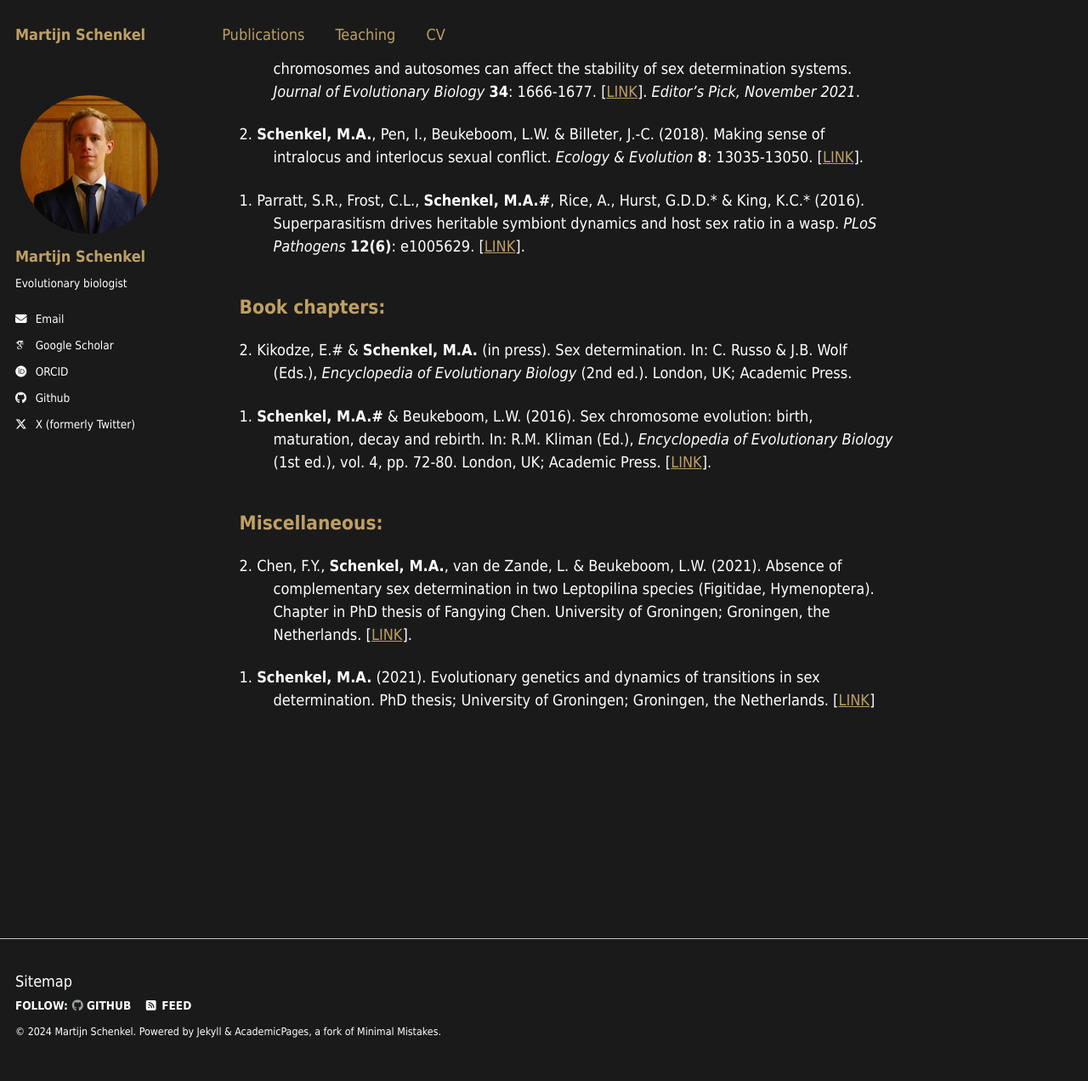
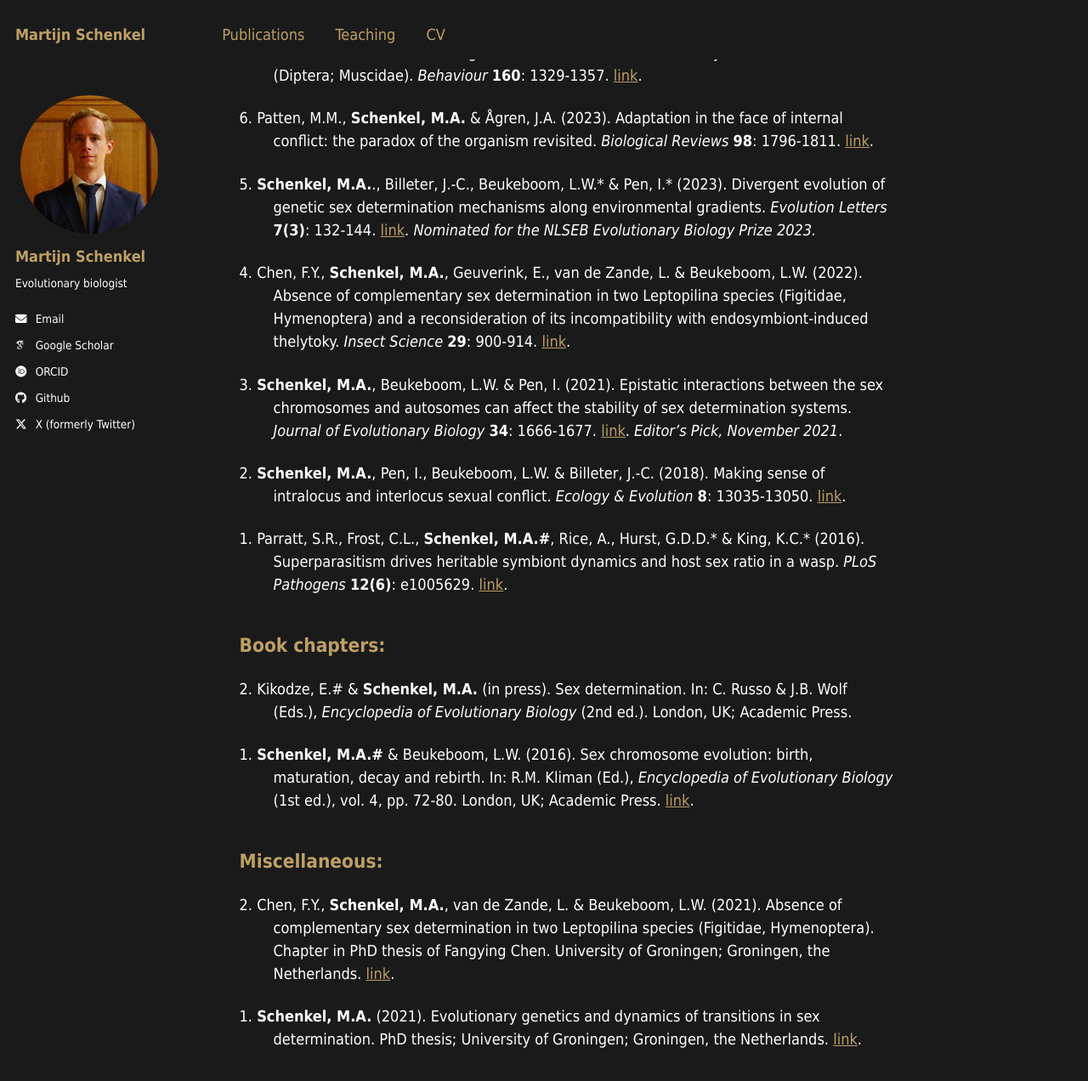
Before and after one commit to MartijnSchenkel/MartijnSchenkel.github.io, a Jekyll site: the page built from _pages/publications.md, in a window 1280 px wide and 1400 px high, scrolled down 815 px. Shown: the top 1272 px of the window at 85% size. Built offline with Jekyll 4.4.1, drawn with Linux system fonts in a browser that asks for light colours; some web fonts are replaced; part of the change alters nothing that is shown; some of the changed text lies outside the part shown.

Commit message:
Update publications.md

```diff
--- a/_pages/publications.md
+++ b/_pages/publications.md
@@ -7,41 +7,52 @@ redirect_from:
 
 {% include base_path %}
 
+# signifies BSc/MSc student authorship; * signifies equal contributions.
+
+## Under review:
+<p style="margin-left: 40px; text-indent: -40px;">
+2. Schenkel, M.A., Patten, M.M. & Ågren, J.A. Quantifying internal conflicts and their threats to organismal form and fitness. <a href="https://doi.org/10.1101/2024.02.05.578856"> preprint link</a>.
+</p>.
+
+<p style="margin-left: 40px; text-indent: -40px;">
+1. <b>Schenkel, M.A.</b>, Ross, L. & Wedell, N. Selfish genetic elements and the evolution of sex determination and inheritance mechanisms. In: J.A. Ågren & M.M. Patten (Eds.), <i>The Paradox of the Organism: Adaptation and Internal Conflict</i>. Cambridge, MA, USA; Harvard University Press.
+</p>
+
 ## Journal articles:
 <p style="margin-left: 40px; text-indent: -40px;">
-9. <b>Schenkel, M.A.</b> (2024; in press). Transitions in sex determination mechanisms through parental and sexual antagonism. <i>Heredity</i> <b>vol</b>: pp-pp. [<a href="https://doi.org/10.1038/s41437-024-00717-x">LINK</a>].
+9. <b>Schenkel, M.A.</b> (2024; in press). Transitions in sex determination mechanisms through parental and sexual antagonism. <i>Heredity</i> <b>vol</b>: pp-pp. <a href="https://doi.org/10.1038/s41437-024-00717-x">link</a>.
 </p>
 
 <p style="margin-left: 40px; text-indent: -40px;">
-8. Li, X., Visser, S., Son, J.H., Geuverink, E., Kıvanç, E.N.#, Wu, Y., Schmeing, S., Pippel, M., Anvar, S., <b>Schenkel, M.A.</b>, Marec, F., Robinson, M., Meisel, R., Wimmer, E., van de Zande, L., Bopp, D. & Beukeboom, L.W. (2024). Divergent evolution of male-determining loci on different proto-Y chromosomes of the housefly. <i>Nature Communications</i> <b>15</b>: 5984. [<a href="https://doi.org/10.1038/s41467-024-50390-1">LINK</a>].
+8. Li, X., Visser, S., Son, J.H., Geuverink, E., Kıvanç, E.N.#, Wu, Y., Schmeing, S., Pippel, M., Anvar, S., <b>Schenkel, M.A.</b>, Marec, F., Robinson, M., Meisel, R., Wimmer, E., van de Zande, L., Bopp, D. & Beukeboom, L.W. (2024). Divergent evolution of male-determining loci on different proto-Y chromosomes of the housefly. <i>Nature Communications</i> <b>15</b>: 5984. <a href="https://doi.org/10.1038/s41467-024-50390-1">link</a>.
 </p>
 
 <p style="margin-left: 40px; text-indent: -40px;">
-7. ter Haar, S.#, Billeter, J.-C., Francuski, L., Beukeboom, L.W.* & <b>Schenkel, M.A.*</b> (2023). Adult sex ratios affect mating behaviour in the common housefly <i>Musca domestica</i> L. (Diptera; Muscidae). <i>Behaviour</i> <b>160</b>: 1329-1357. [<a href="https://doi.org/10.1163/1568539X-bja10241">LINK</a>].
+7. ter Haar, S.#, Billeter, J.-C., Francuski, L., Beukeboom, L.W.* & <b>Schenkel, M.A.*</b> (2023). Adult sex ratios affect mating behaviour in the common housefly <i>Musca domestica</i> L. (Diptera; Muscidae). <i>Behaviour</i> <b>160</b>: 1329-1357. <a href="https://doi.org/10.1163/1568539X-bja10241">link</a>.
 </p>
 
 <p style="margin-left: 40px; text-indent: -40px;">
-6. Patten, M.M., <b>Schenkel, M.A.</b> & Ågren, J.A. (2023). Adaptation in the face of internal conflict: the paradox of the organism revisited. <i>Biological Reviews</i> <b>98</b>: 1796-1811. [<a href="https://doi.org/10.1111/brv.12983">LINK</a>].
+6. Patten, M.M., <b>Schenkel, M.A.</b> & Ågren, J.A. (2023). Adaptation in the face of internal conflict: the paradox of the organism revisited. <i>Biological Reviews</i> <b>98</b>: 1796-1811. <a href="https://doi.org/10.1111/brv.12983">link</a>.
 </p>
 
 <p style="margin-left: 40px; text-indent: -40px;">
-5. <b>Schenkel, M.A.</b>., Billeter, J.-C., Beukeboom, L.W.* & Pen, I.* (2023). Divergent evolution of genetic sex determination mechanisms along environmental gradients. <i>Evolution Letters</i> <b>7(3)</b>: 132-144. [<a href="https://doi.org/10.1093/evlett/qrad011">LINK</a>]. <i>Nominated for the NLSEB Evolutionary Biology Prize 2023.</i>
+5. <b>Schenkel, M.A.</b>., Billeter, J.-C., Beukeboom, L.W.* & Pen, I.* (2023). Divergent evolution of genetic sex determination mechanisms along environmental gradients. <i>Evolution Letters</i> <b>7(3)</b>: 132-144. <a href="https://doi.org/10.1093/evlett/qrad011">link</a>. <i>Nominated for the NLSEB Evolutionary Biology Prize 2023.</i>
 </p>
 
 <p style="margin-left: 40px; text-indent: -40px;">
-4. Chen, F.Y., <b>Schenkel, M.A.</b>, Geuverink, E., van de Zande, L. & Beukeboom, L.W. (2022). Absence of complementary sex determination in two Leptopilina species (Figitidae, Hymenoptera) and a reconsideration of its incompatibility with endosymbiont-induced thelytoky. <i>Insect Science</i> <b>29</b>: 900-914. [<a href="https://doi.org/10.1111/1744-7917.12969">LINK</a>].
+4. Chen, F.Y., <b>Schenkel, M.A.</b>, Geuverink, E., van de Zande, L. & Beukeboom, L.W. (2022). Absence of complementary sex determination in two Leptopilina species (Figitidae, Hymenoptera) and a reconsideration of its incompatibility with endosymbiont-induced thelytoky. <i>Insect Science</i> <b>29</b>: 900-914. <a href="https://doi.org/10.1111/1744-7917.12969">link</a>.
 </p>
 
 <p style="margin-left: 40px; text-indent: -40px;">
-3. <b>Schenkel, M.A.</b>, Beukeboom, L.W. & Pen, I. (2021). Epistatic interactions between the sex chromosomes and autosomes can affect the stability of sex determination systems. <i>Journal of Evolutionary Biology</i> <b>34</b>: 1666-1677. [<a href="https://doi.org/10.1111/jeb.13939">LINK</a>]. <i>Editor’s Pick, November 2021</i>.
+3. <b>Schenkel, M.A.</b>, Beukeboom, L.W. & Pen, I. (2021). Epistatic interactions between the sex chromosomes and autosomes can affect the stability of sex determination systems. <i>Journal of Evolutionary Biology</i> <b>34</b>: 1666-1677. <a href="https://doi.org/10.1111/jeb.13939">link</a>. <i>Editor’s Pick, November 2021</i>.
 </p>
 
 <p style="margin-left: 40px; text-indent: -40px;">
-2. <b>Schenkel, M.A.</b>, Pen, I., Beukeboom, L.W. & Billeter, J.-C. (2018). Making sense of intralocus and interlocus sexual conflict. <i>Ecology & Evolution</i> <b>8</b>: 13035-13050.  [<a href="https://doi.org/10.1002/ece3.4629">LINK</a>].
+2. <b>Schenkel, M.A.</b>, Pen, I., Beukeboom, L.W. & Billeter, J.-C. (2018). Making sense of intralocus and interlocus sexual conflict. <i>Ecology & Evolution</i> <b>8</b>: 13035-13050. <a href="https://doi.org/10.1002/ece3.4629">link</a>.
 </p>
 
 <p style="margin-left: 40px; text-indent: -40px;">
-1. Parratt, S.R., Frost, C.L., <b>Schenkel, M.A.#</b>, Rice, A., Hurst, G.D.D.* & King, K.C.* (2016). Superparasitism drives heritable symbiont dynamics and host sex ratio in a wasp. <i>PLoS Pathogens</i> <b>12(6)</b>: e1005629.  [<a href="https://doi.org/10.1371/journal.ppat.1005629">LINK</a>].
+1. Parratt, S.R., Frost, C.L., <b>Schenkel, M.A.#</b>, Rice, A., Hurst, G.D.D.* & King, K.C.* (2016). Superparasitism drives heritable symbiont dynamics and host sex ratio in a wasp. <i>PLoS Pathogens</i> <b>12(6)</b>: e1005629.  <a href="https://doi.org/10.1371/journal.ppat.1005629">link</a>.
 </p>
 
 ## Book chapters:
@@ -49,16 +60,13 @@ redirect_from:
   2. Kikodze, E.# & <b>Schenkel, M.A.</b> (in press). Sex determination. In: C. Russo & J.B. Wolf (Eds.), <i>Encyclopedia of Evolutionary Biology</i> (2nd ed.). London, UK; Academic Press.
 </p>
 <p style="margin-left: 40px; text-indent: -40px;">
-  1. <b>Schenkel, M.A.#</b> & Beukeboom, L.W. (2016). Sex chromosome evolution: birth, maturation, decay and rebirth. In: R.M. Kliman (Ed.), <i>Encyclopedia of Evolutionary Biology</i> (1st ed.), vol. 4, pp. 72-80. London, UK; Academic Press. [<a href="https://doi.org/10.1016/B978-0-12-800049-6.00147-5">LINK</a>].
+  1. <b>Schenkel, M.A.#</b> & Beukeboom, L.W. (2016). Sex chromosome evolution: birth, maturation, decay and rebirth. In: R.M. Kliman (Ed.), <i>Encyclopedia of Evolutionary Biology</i> (1st ed.), vol. 4, pp. 72-80. London, UK; Academic Press. <a href="https://doi.org/10.1016/B978-0-12-800049-6.00147-5">link</a>.
 </p>
-
-
-
 
 ## Miscellaneous:
 <p style="margin-left: 40px; text-indent: -40px;">
-  2. Chen, F.Y., <b>Schenkel, M.A.</b>, van de Zande, L. & Beukeboom, L.W. (2021). Absence of complementary sex determination in two Leptopilina species (Figitidae, Hymenoptera). Chapter in PhD thesis of Fangying Chen. University of Groningen; Groningen, the Netherlands. [<a href="https://doi.org/10.33612/diss.174044388">LINK</a>].
+  2. Chen, F.Y., <b>Schenkel, M.A.</b>, van de Zande, L. & Beukeboom, L.W. (2021). Absence of complementary sex determination in two Leptopilina species (Figitidae, Hymenoptera). Chapter in PhD thesis of Fangying Chen. University of Groningen; Groningen, the Netherlands. <a href="https://doi.org/10.33612/diss.174044388">link</a>.
 </p>
 <p style="margin-left: 40px; text-indent: -40px;">
-  1. <b>Schenkel, M.A.</b> (2021). Evolutionary genetics and dynamics of transitions in sex determination. PhD thesis; University of Groningen; Groningen, the Netherlands. [<a href="https://doi.org/10.33612/diss.166344703">LINK</a>]
+  1. <b>Schenkel, M.A.</b> (2021). Evolutionary genetics and dynamics of transitions in sex determination. PhD thesis; University of Groningen; Groningen, the Netherlands. <a href="https://doi.org/10.33612/diss.166344703">link</a>.
 </p>
```
